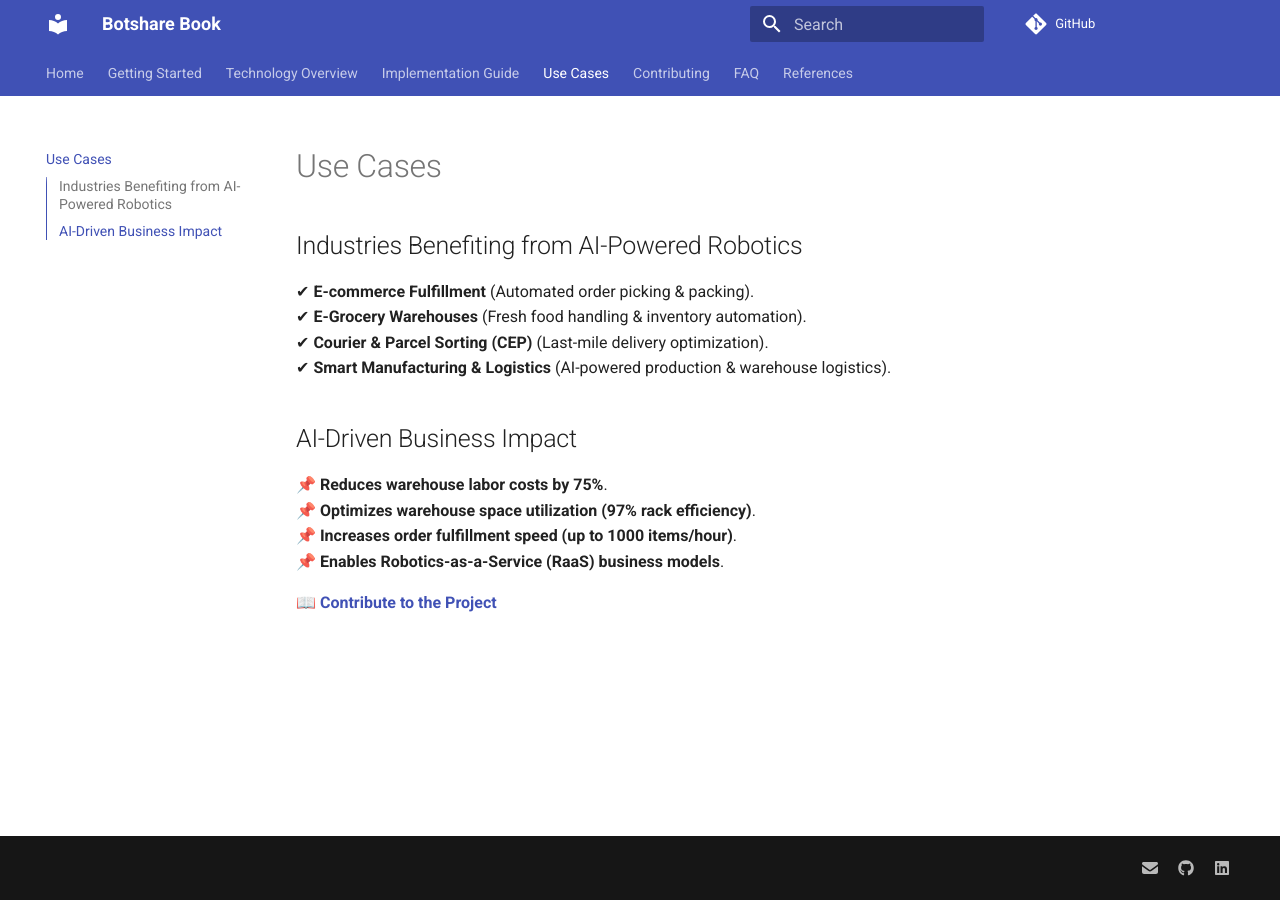
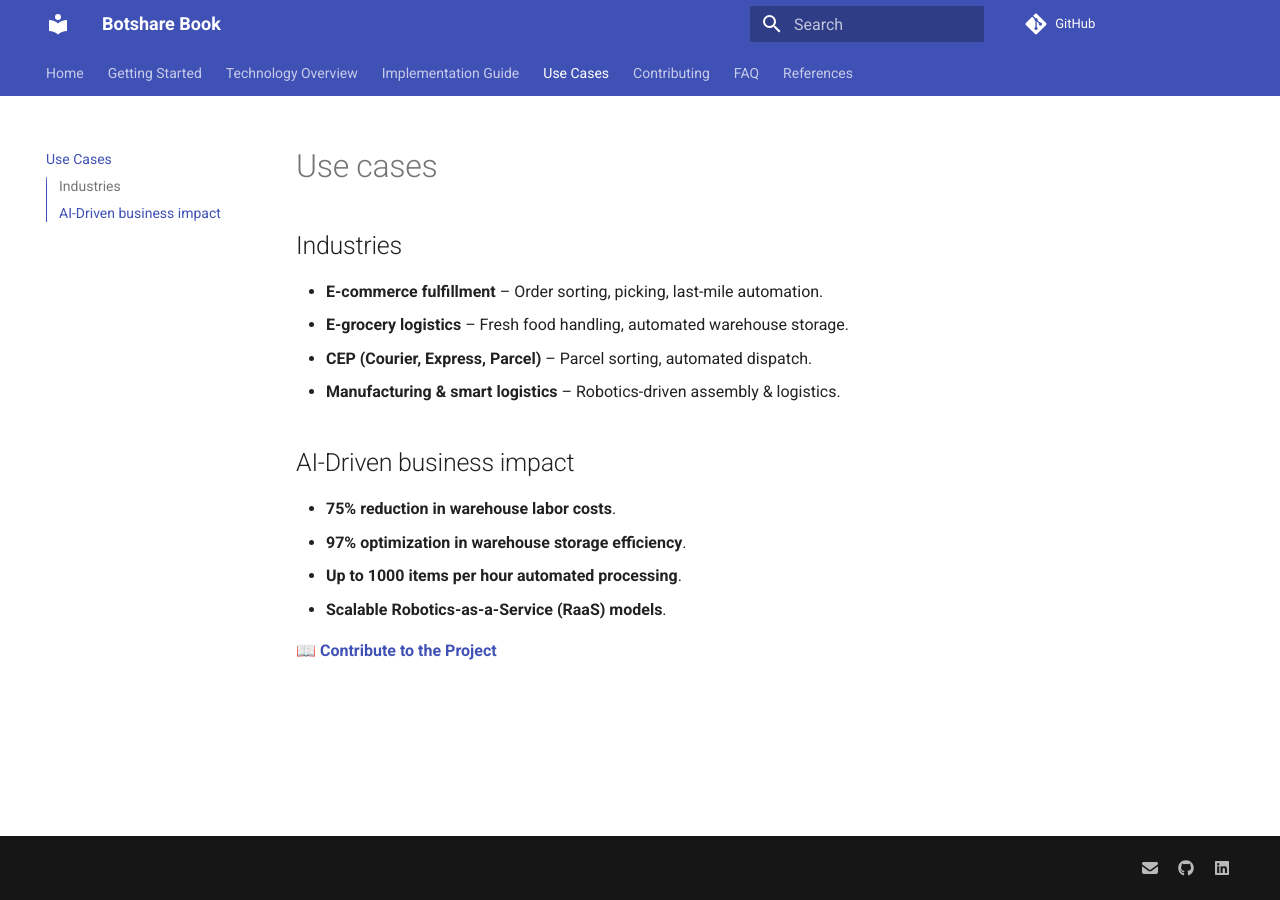
Before and after one commit to BotshareAI/Botshare_book, an MkDocs documentation site: the page built from docs/use_cases.md, in a window 1280 px wide. Built offline with MkDocs 1.6.1 and Material for MkDocs 9.7.7, drawn with Linux system fonts in a browser that asks for light colours; comment, search, counter and statistics services are not loaded.

Commit message:
Update use_cases.md

```diff
--- a/docs/use_cases.md
+++ b/docs/use_cases.md
@@ -1,15 +1,15 @@
-# Use Cases
+# Use cases
 
-## Industries Benefiting from AI-Powered Robotics
-✔ **E-commerce Fulfillment** (Automated order picking & packing).
-✔ **E-Grocery Warehouses** (Fresh food handling & inventory automation).
-✔ **Courier & Parcel Sorting (CEP)** (Last-mile delivery optimization).
-✔ **Smart Manufacturing & Logistics** (AI-powered production & warehouse logistics).
+## Industries
+- **E-commerce fulfillment** – Order sorting, picking, last-mile automation.
+- **E-grocery logistics** – Fresh food handling, automated warehouse storage.
+- **CEP (Courier, Express, Parcel)** – Parcel sorting, automated dispatch.
+- **Manufacturing & smart logistics** – Robotics-driven assembly & logistics.
 
-## AI-Driven Business Impact
-📌 **Reduces warehouse labor costs by 75%**.
-📌 **Optimizes warehouse space utilization (97% rack efficiency)**.
-📌 **Increases order fulfillment speed (up to 1000 items/hour)**.
-📌 **Enables Robotics-as-a-Service (RaaS) business models**.
+## AI-Driven business impact
+- **75% reduction in warehouse labor costs**.
+- **97% optimization in warehouse storage efficiency**.
+- **Up to 1000 items per hour automated processing**.
+- **Scalable Robotics-as-a-Service (RaaS) models**.
 
-📖 **[Contribute to the Project](contributing.md)**
+📖 **[Contribute to the Project](contributing)**
```
